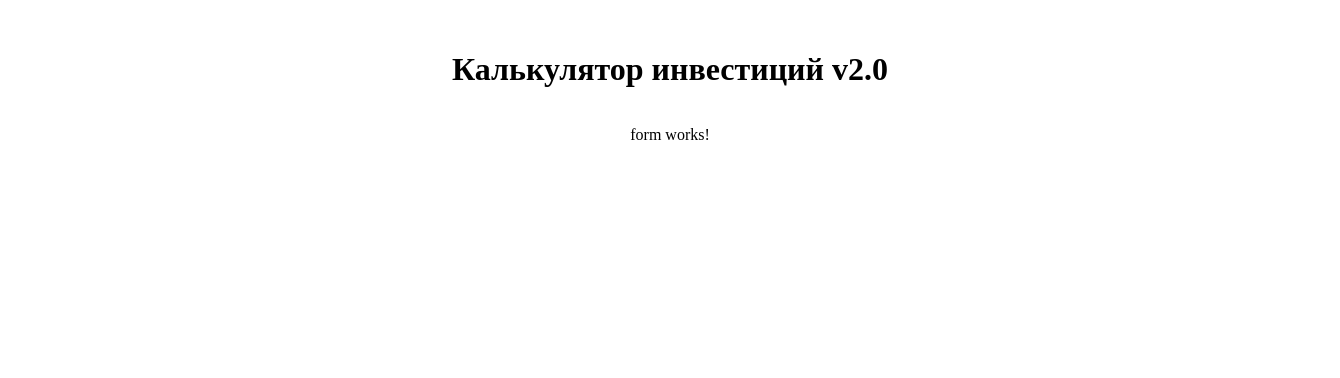
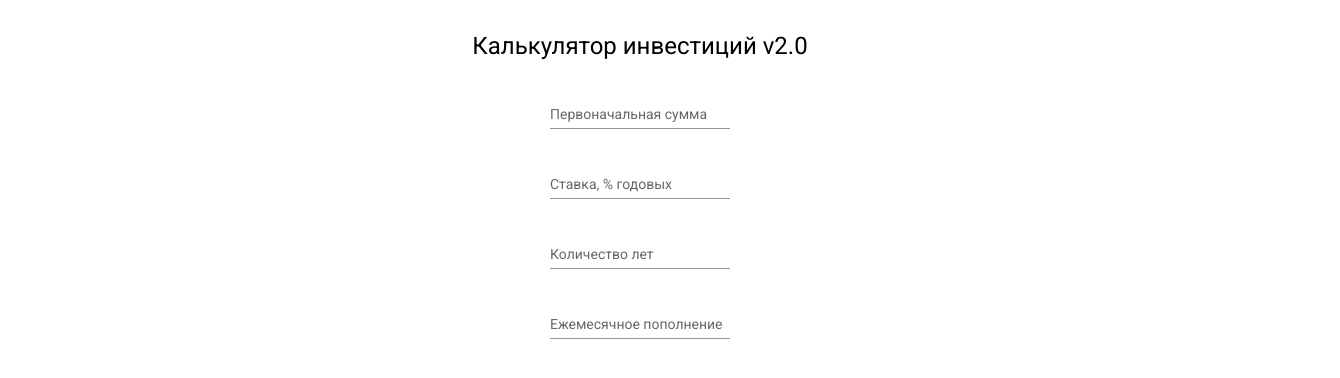
Before and after one commit to alexrenin/complex-calc-v2, an Angular app: page / in a window 1280 px wide. Shown: the top 378 px of the page, 1340 px wide, since content can reach past the window. Built offline with nearby package versions, Linux system fonts and the light colour scheme.

Commit message:
form with material ui

```diff
--- a/angular.json
+++ b/angular.json
@@ -31,6 +31,7 @@
               "src/assets"
             ],
             "styles": [
+              "./node_modules/@angular/material/prebuilt-themes/deeppurple-amber.css",
               "src/styles.scss"
             ],
             "scripts": []
@@ -99,6 +100,7 @@
               "src/assets"
             ],
             "styles": [
+              "./node_modules/@angular/material/prebuilt-themes/deeppurple-amber.css",
               "src/styles.scss"
             ],
             "scripts": []
--- a/src/app/app.component.html
+++ b/src/app/app.component.html
@@ -1,4 +1,4 @@
-<div class="main-container prose">
-    <h1 class="title app-title">Калькулятор инвестиций v2.0</h1>
+<div class="main-container">
+    <h1 class="app-title">Калькулятор инвестиций v2.0</h1>
     <app-form></app-form>
 </div>
--- a/src/app/app.component.scss
+++ b/src/app/app.component.scss
@@ -4,8 +4,8 @@
   flex-direction: column;
   align-items: center;
 
-  width: 100%;
-  min-width: 100%;
+  /* width: 100%;
+  min-width: 100%; */
   padding: 30px;
 }
 .app-title {
--- a/src/app/form/form.component.html
+++ b/src/app/form/form.component.html
@@ -1 +1,18 @@
-<p>form works!</p>
+<form class="form-container" >
+    <mat-form-field appearance="standard">
+        <mat-label>Первоначальная сумма</mat-label>
+        <input matInput type="text" inputmode="numeric">
+    </mat-form-field>
+    <mat-form-field appearance="standard">
+        <mat-label>Ставка, % годовых</mat-label>
+        <input matInput type="number">
+    </mat-form-field>
+    <mat-form-field appearance="standard">
+        <mat-label>Количество лет</mat-label>
+        <input matInput type="number" min="0">
+    </mat-form-field>
+    <mat-form-field appearance="standard">
+        <mat-label>Ежемесячное пополнение</mat-label>
+        <input matInput type="text" inputmode="numeric">
+    </mat-form-field>
+</form>
--- a/src/app/form/form.component.scss
+++ b/src/app/form/form.component.scss
@@ -0,0 +1,10 @@
+
+.form-container {
+  display: flex;
+  flex-direction: column;
+  justify-content: flex-start;
+  align-items: flex-start;
+}
+.input-initial-amount {
+
+}
--- a/src/index.html
+++ b/src/index.html
@@ -6,8 +6,11 @@
   <base href="/">
   <meta name="viewport" content="width=device-width, initial-scale=1">
   <link rel="icon" type="image/x-icon" href="favicon.ico">
+  <link rel="preconnect" href="https://fonts.gstatic.com">
+  <link href="https://fonts.googleapis.com/css2?family=Roboto:wght@300;400;500&display=swap" rel="stylesheet">
+  <link href="https://fonts.googleapis.com/icon?family=Material+Icons" rel="stylesheet">
 </head>
-<body>
+<body class="mat-typography">
   <app-root></app-root>
 </body>
 </html>
--- a/src/styles.scss
+++ b/src/styles.scss
@@ -1,8 +1,4 @@
 /* You can add global styles to this file, and also import other style files */
-@import 'tailwindcss/base';
-@import 'tailwindcss/components';
-@import 'tailwindcss/utilities';
-
 
 html,
 body {
@@ -12,3 +8,6 @@ body {
   padding: 0;
   margin: 0;
 }
+
+html, body { height: 100%; }
+body { margin: 0; font-family: Roboto, "Helvetica Neue", sans-serif; }
```
Also changed, not shown: src/app/app.module.ts (+10 -1 lines).
